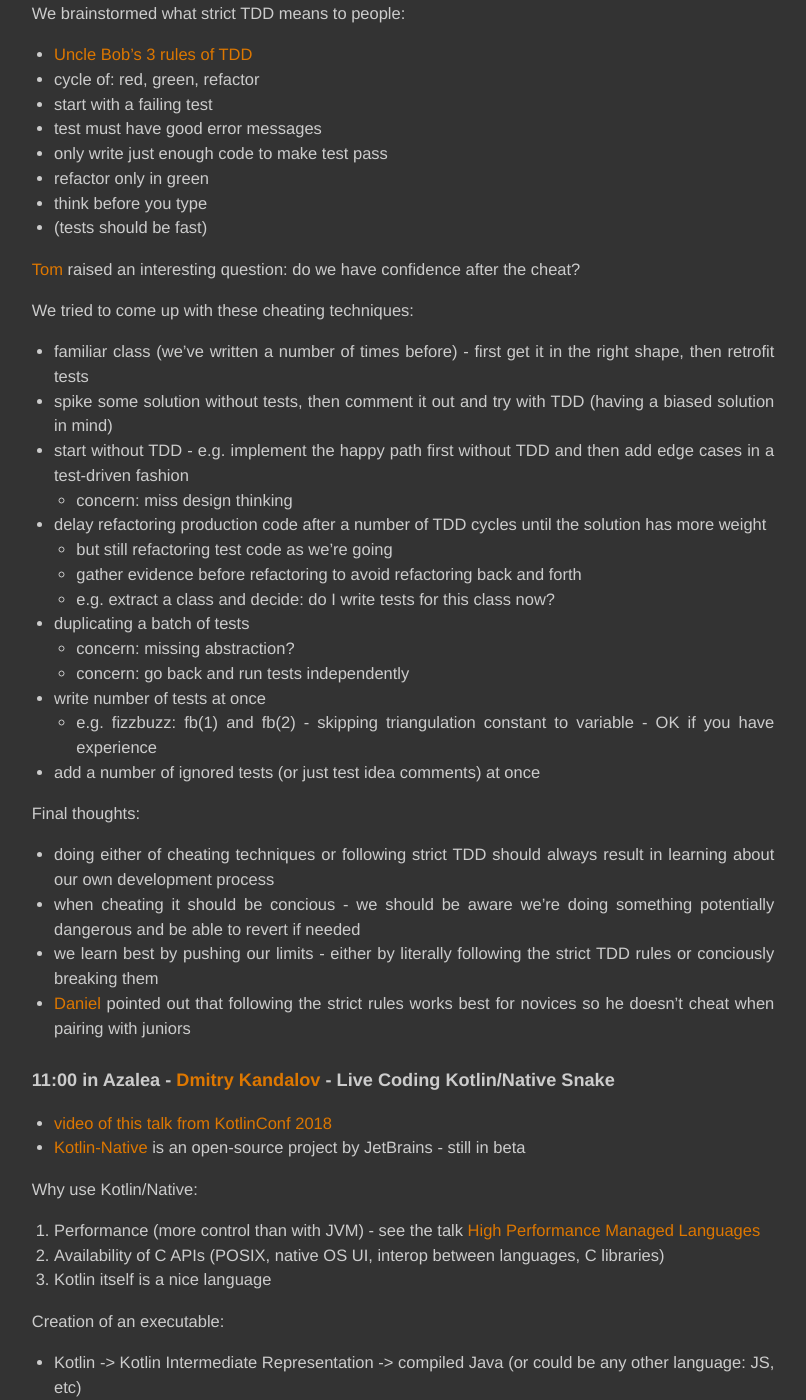
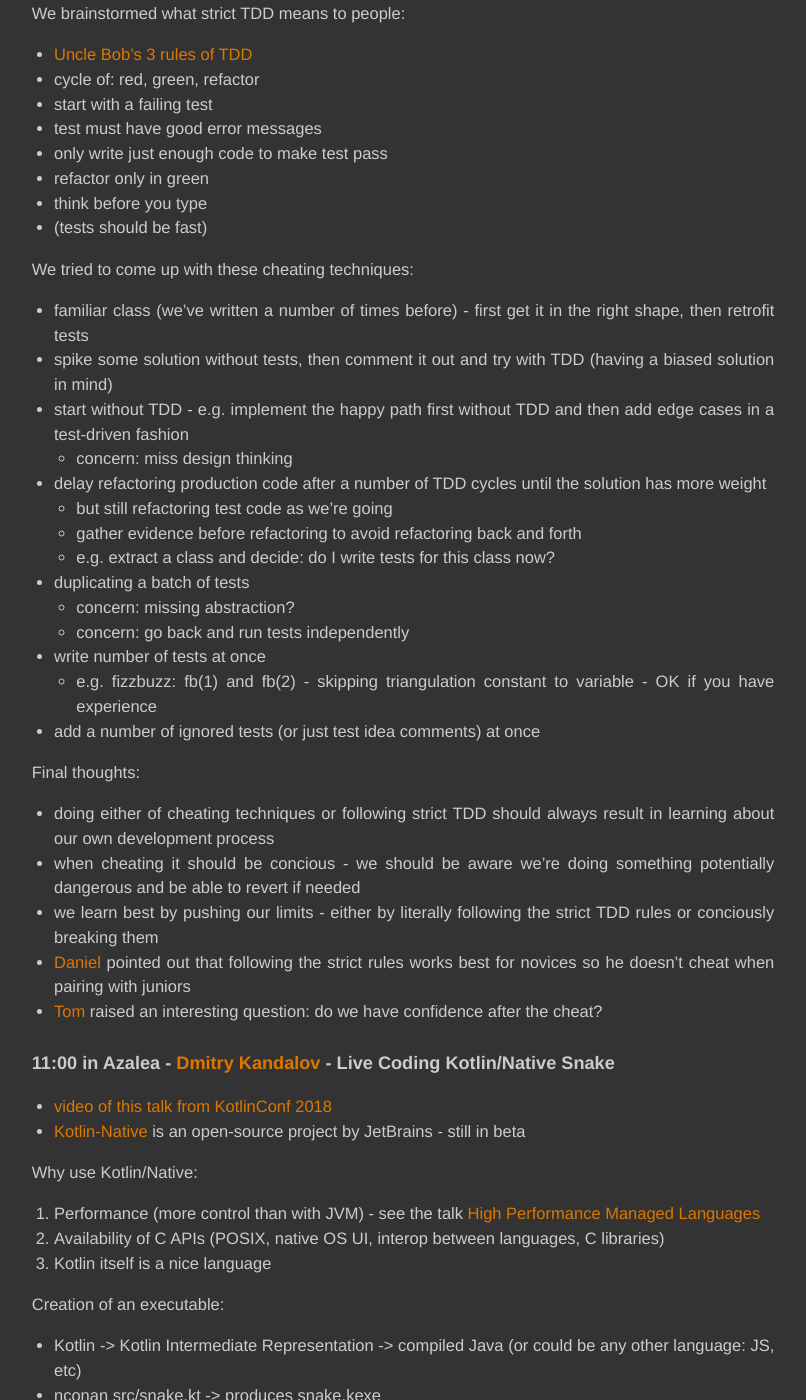
Before and after one commit to unclejamal/unclejamal.github.io, a Jekyll site: the page built from _posts/2019-06-16-socrates-uk.markdown, in a window 1280 px wide and 1400 px high, scrolled down 1670 px. Shown: the whole window, without its empty margins (237-1043 px from the left). Built offline with Jekyll 4.4.1, drawn with Linux system fonts in a browser that asks for light colours; Markdown is read by kramdown in place of the engine named in the settings; comment, search, counter and statistics services are not loaded; part of the change alters nothing that is shown.

```diff
--- a/_posts/2019-06-16-socrates-uk.markdown
+++ b/_posts/2019-06-16-socrates-uk.markdown
@@ -45,8 +45,6 @@ We brainstormed what strict TDD means to people:
 - think before you type
 - (tests should be fast)
 
-[Tom](https://twitter.com/tomphp) raised an interesting question: do we have confidence after the cheat?
-
 We tried to come up with these cheating techniques:
 
 - familiar class (we've written a number of times before) - first get it in the right shape, then retrofit tests
@@ -70,6 +68,7 @@ Final thoughts:
 - when cheating it should be concious - we should be aware we're doing something potentially dangerous and be able to revert if needed
 - we learn best by pushing our limits - either by literally following the strict TDD rules or conciously breaking them
 - [Daniel](https://twitter.com/d_ir) pointed out that following the strict rules works best for novices so he doesn't cheat when pairing with juniors
+- [Tom](https://twitter.com/tomphp) raised an interesting question: do we have confidence after the cheat?
 
 
 ### 11:00 in Azalea - [Dmitry Kandalov](https://twitter.com/dmitrykandalov) - Live Coding Kotlin/Native Snake
```
